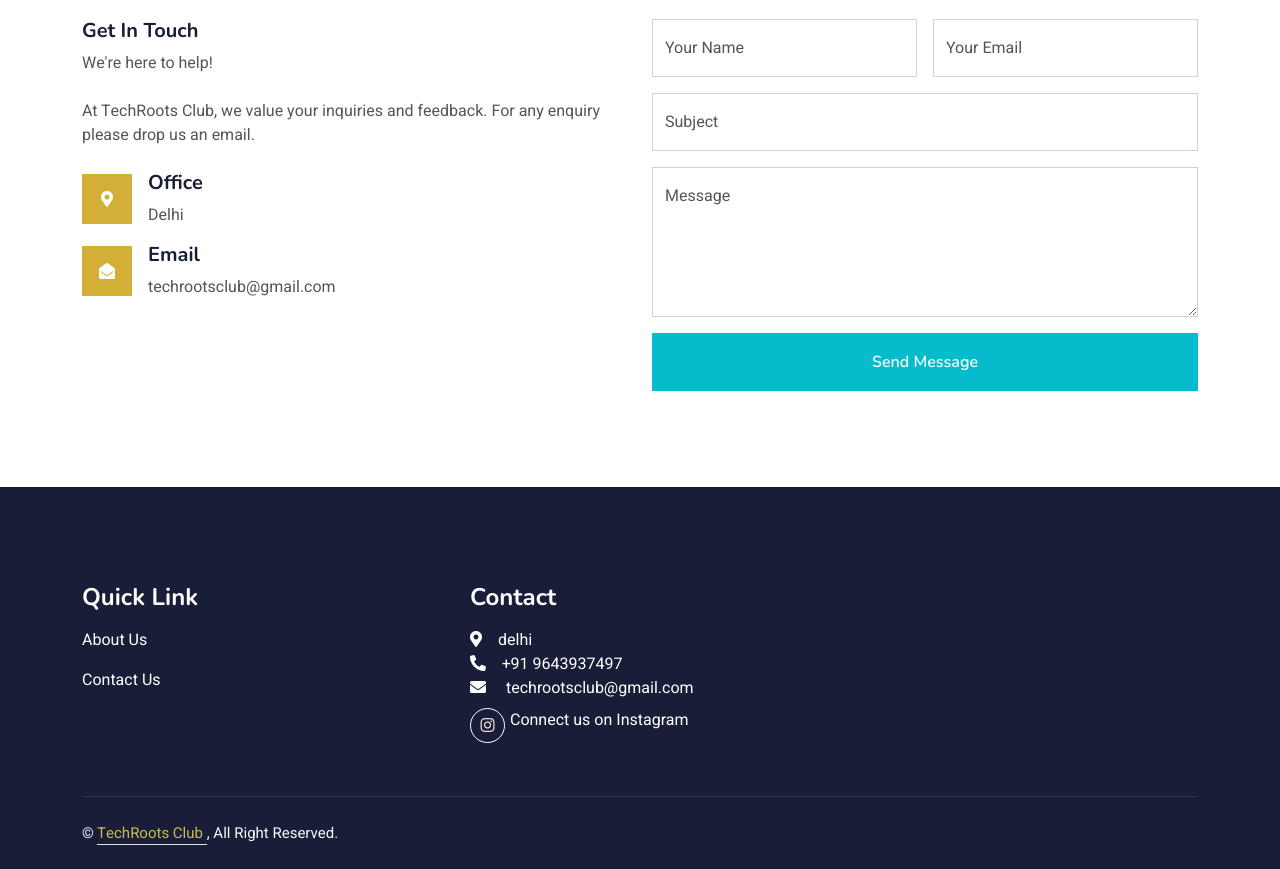
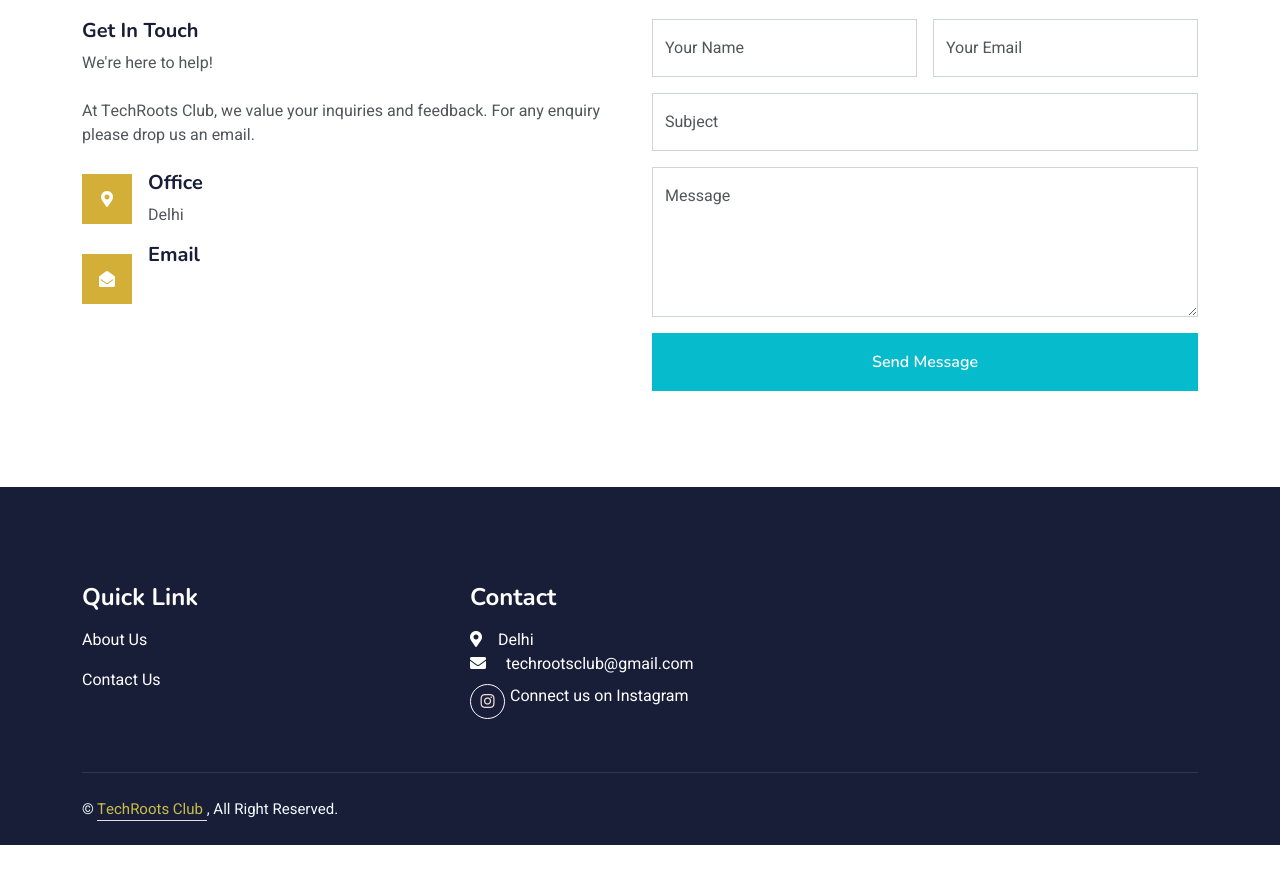
Before and after one commit to HIMANSHUTHAKUR00/TechRoots, a website with bundled scripts: page contact.html in a window 1280 px wide. Shown: the part 565-1434 px from the top of the page. After the commit the page ends 1410 px from the top, so only its background shows below. Built offline with nearby package versions, Linux system fonts and the light colour scheme.

Commit message:
Update contact.html

```diff
--- a/contact.html
+++ b/contact.html
@@ -127,7 +127,7 @@
                         </div>
                         <div class="ms-3">
                             <h5>Email</h5>
-                            <p class="mb-0">techrootsclub@gmail.com</p>
+                            <a class="text-white mb-2"href="https://mail.google.com/mail/u/0/#inbox?compose=CllgCJqbzPsvPLHzPpbLzFkMHPzrlJZdQnlHcPHtBZNLmtBhpBGrDPcMMXlRFfgkLLHWbxhFjWL"target="_blank"<p class="mb-0">techrootsclub@gmail.com</p></a>
                         </div>
                     </div>
                 </div>
@@ -185,8 +185,7 @@
                 </div>
                 <div class="col-lg-4 col-md-6">
                     <h4 class="text-white mb-3">Contact</h4>
-                <a class="text-white mb-2"><i class="fa fa-map-marker-alt me-3"></i>delhi</a><br>
-                <a class="text-white mb-2"href="tel:9643937497"><i class="fa fa-phone-alt me-3"></i>+91 9643937497</a><br>
+                    <a class="text-white mb-2"><i class="fa fa-map-marker-alt me-3"></i>Delhi</a><br>
                     <a class="text-white mb-2"href="https://mail.google.com/mail/u/0/#inbox?compose=CllgCJqbzPsvPLHzPpbLzFkMHPzrlJZdQnlHcPHtBZNLmtBhpBGrDPcMMXlRFfgkLLHWbxhFjWL"target="_blank"><i class="fa fa-envelope me-3"></i> techrootsclub@gmail.com</a>
                     <div class="d-flex pt-2">
                         <a class="btn btn-outline-light btn-social" href="https://www.instagram.com/ ?igsh=MXVnaWNxdWx4czh5MQ=="target="_blank"><i class="fab fa-instagram"></i></a>
```
Lines whose indentation alone changed are shown as unchanged.
